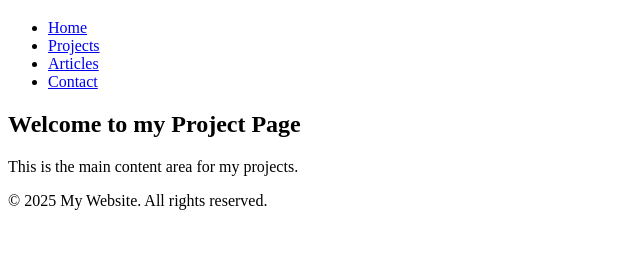
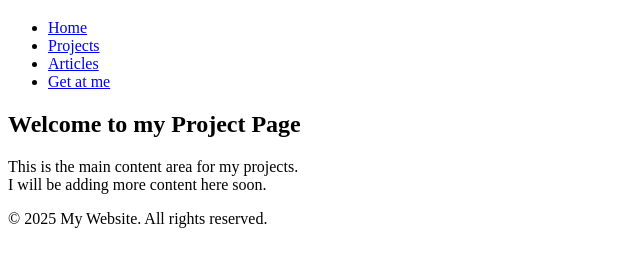
Before and after one commit to ethanspill12/new_website, a plain HTML site: page projects.html in a window 1280 px wide. Shown: the part 61-328 px from the top of the page, without its empty margins (0-640 px from the left). Drawn offline with Linux system fonts and the light colour scheme.

```diff
--- a/projects.html
+++ b/projects.html
@@ -14,13 +14,16 @@
       <li><a href="index.html">Home</a></li>
       <li><a href="projects.html">Projects</a></li>
       <li><a href="articles.html">Articles</a></li>
-      <li><a href="contact.html">Contact</a></li>
+      <li><a href="contact.html">Get at me</a></li>
     </ul>
   </nav>
   <main>
     <!-- Unique content for this page -->
     <h2>Welcome to my Project Page</h2>
-    <p>This is the main content area for my projects.</p>
+    <p>
+    This is the main content area for my projects.<br>
+    I will be adding more content here soon.<br>
+    </p>
   </main>
   <footer>
     <p>&copy; 2025 My Website. All rights reserved.</p>
```
Also changed, not shown: articles.html (+1 -1 lines), contact.html (+2 -5 lines), index.html (+1 -1 lines).
